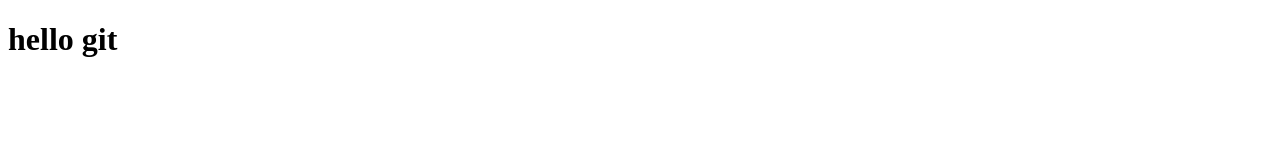
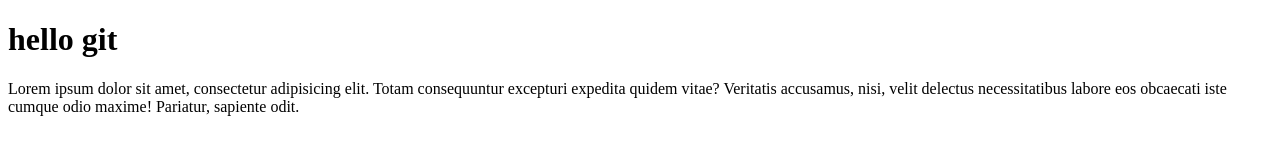
Before and after one commit to monpany/Demo-git, a plain HTML site: page index.html in a window 1280 px wide. Drawn offline with Linux system fonts and the light colour scheme.

Commit message:
create new p

```diff
--- a/index.html
+++ b/index.html
@@ -7,6 +7,7 @@
 </head>
 <body>
     <h1>hello git</h1>
+    <p>Lorem ipsum dolor sit amet, consectetur adipisicing elit. Totam consequuntur excepturi expedita quidem vitae? Veritatis accusamus, nisi, velit delectus necessitatibus labore eos obcaecati iste cumque odio maxime! Pariatur, sapiente odit.</p>
 
 </body>
 </html>
```
